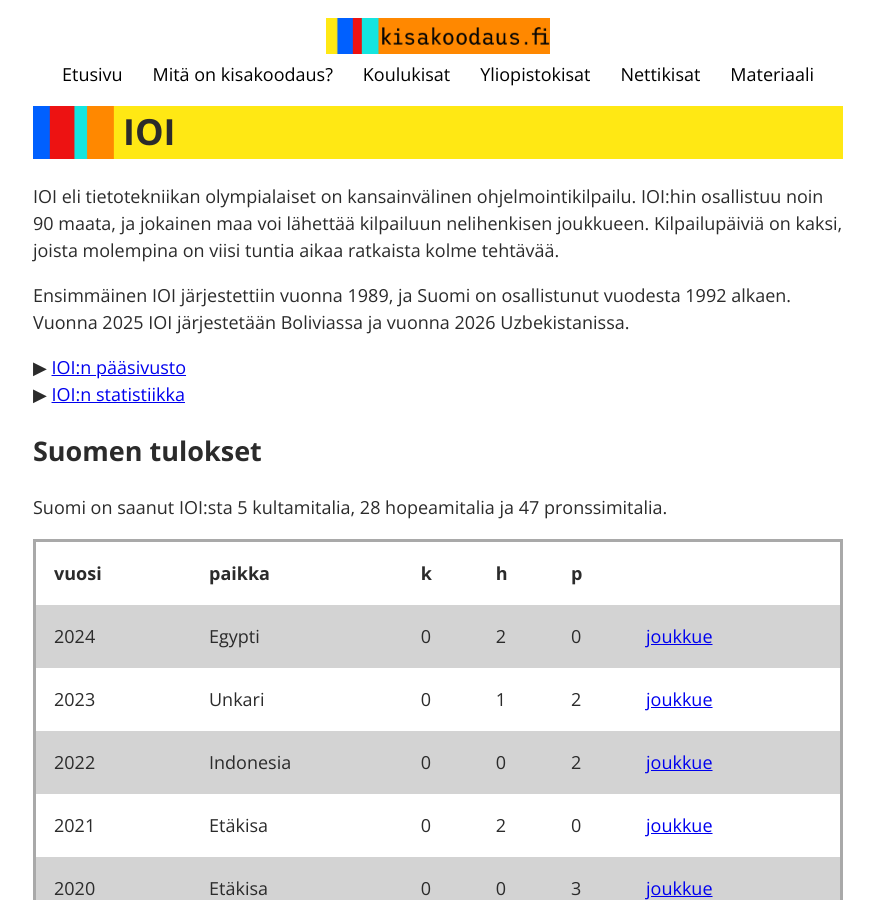
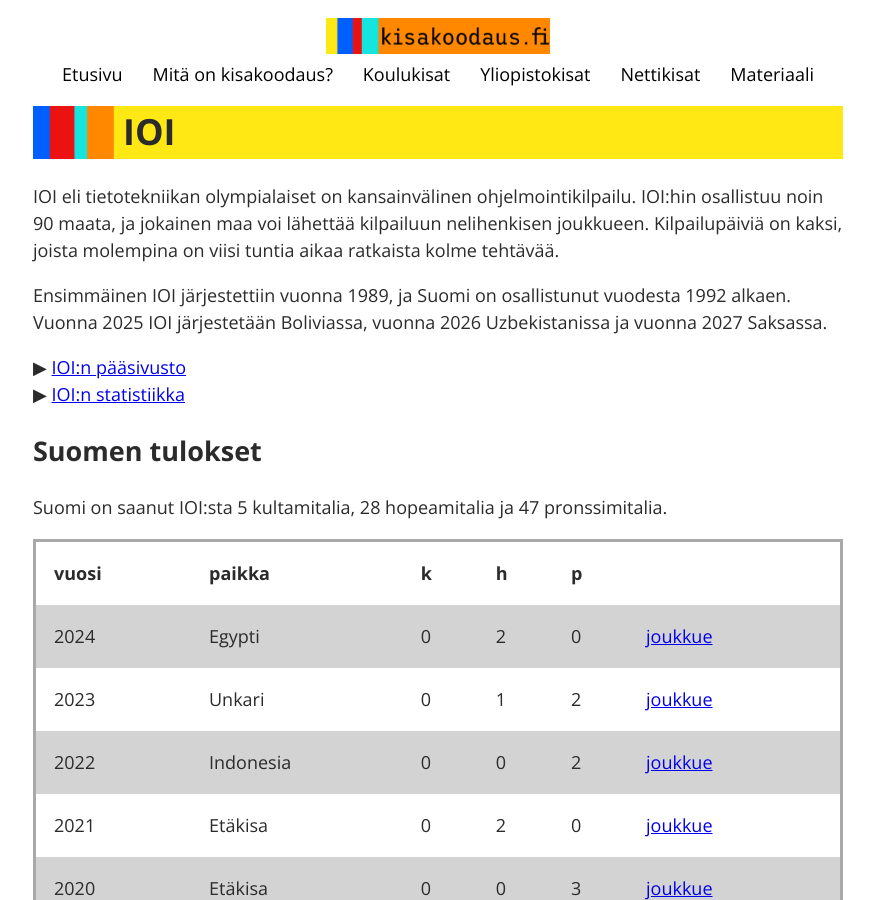
Before and after one commit to kisakoodaus/kisakoodaus.fi, a Jekyll site: the page built from ioi.html, in a window 1280 px wide and 900 px high. Shown: the whole window, without its empty margins (202-1076 px from the left). Built offline with Jekyll 4.4.1, drawn with Linux system fonts in a browser that asks for light colours.

Commit message:
Lisää IOI 2027

```diff
--- a/ioi.html
+++ b/ioi.html
@@ -9,7 +9,7 @@ Kilpailupäiviä on kaksi, joista molempina on viisi tuntia aikaa ratkaista kolm
 <p>
 
 Ensimmäinen IOI järjestettiin vuonna 1989, ja Suomi on osallistunut vuodesta 1992 alkaen.
-Vuonna 2025 IOI järjestetään Boliviassa ja vuonna 2026 Uzbekistanissa.
+Vuonna 2025 IOI järjestetään Boliviassa, vuonna 2026 Uzbekistanissa ja vuonna 2027 Saksassa.
 
 <p>
 
```
